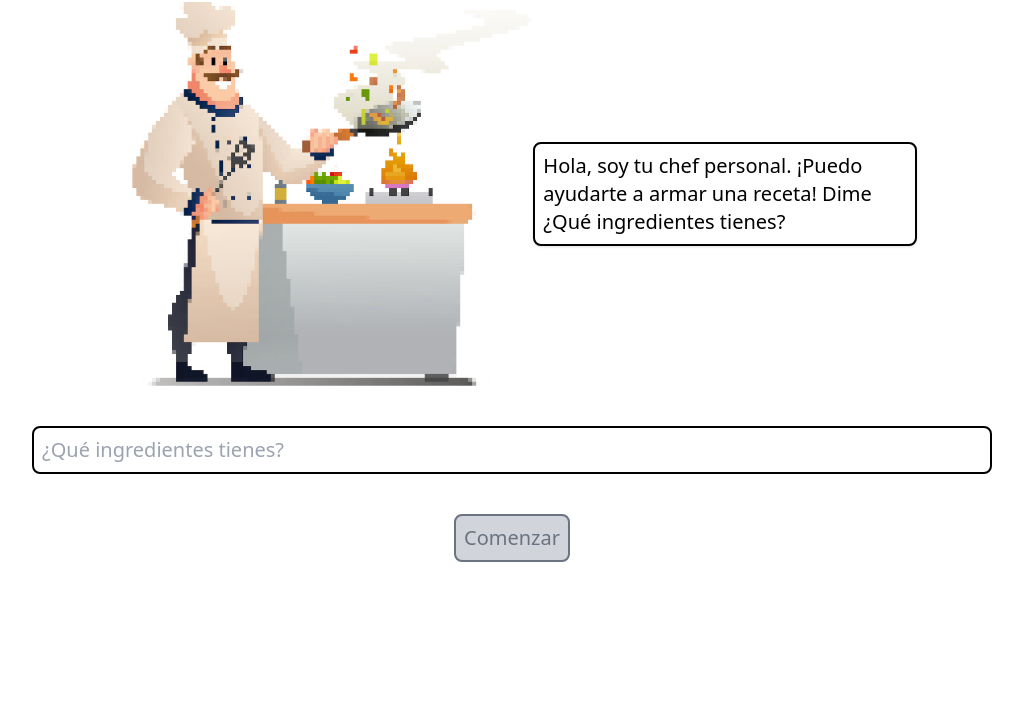
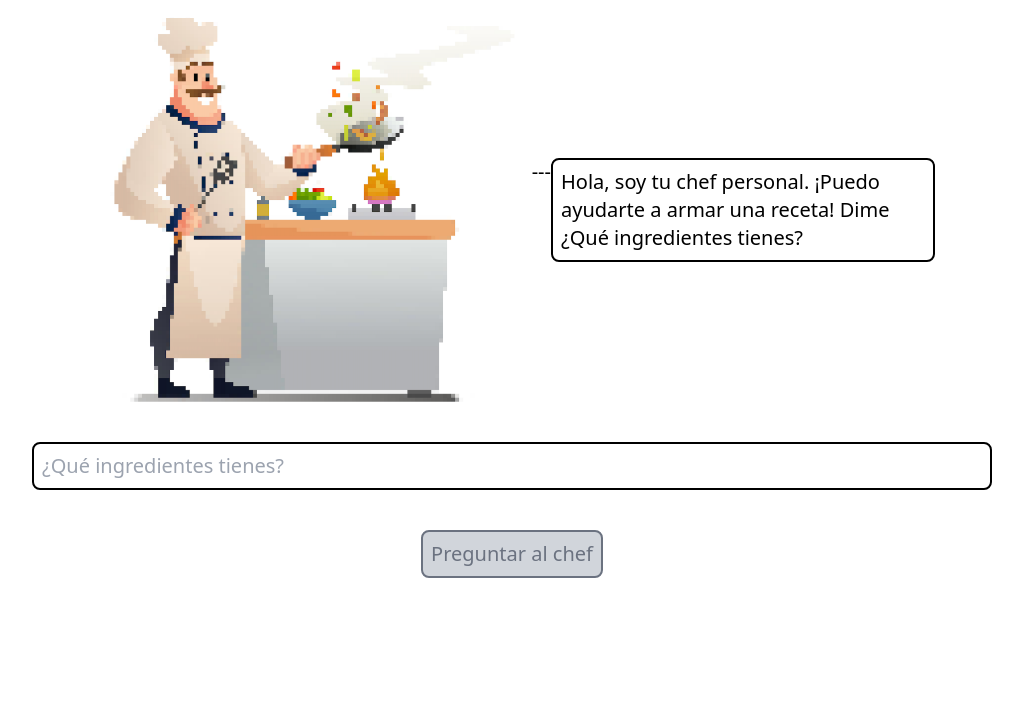
Before and after one commit to NicMotta/chef-ia, an Astro site: page / in a window 1280 px wide. Shown: the part 91-800 px from the top of the page, without its empty margins (128-1151 px from the left). Built offline with nearby package versions, Linux system fonts and the light colour scheme; Astro itself is replaced by a stand-in of ours.

Commit message:
interfaz terminada

```diff
--- a/package.json
+++ b/package.json
@@ -13,11 +13,17 @@
     "@astrojs/react": "^3.3.0",
     "@astrojs/tailwind": "^5.1.0",
     "@fontsource-variable/pixelify-sans": "^5.0.3",
+    "@nanostores/react": "^0.7.2",
     "@types/react": "^18.2.79",
     "@types/react-dom": "^18.2.25",
     "astro": "^4.6.3",
+    "nanostores": "^0.10.3",
     "react": "^18.2.0",
     "react-dom": "^18.2.0",
     "tailwindcss": "^3.4.3"
+  },
+  "devDependencies": {
+    "eslint": "^9.1.1",
+    "eslint-plugin-astro": "^1.0.3"
   }
 }
--- a/src/components/Button.astro
+++ /dev/null
@@ -1,9 +0,0 @@
----
-const { text } = Astro.props;
----
-
-<button
-  class="text-xl m-auto border-2 rounded-lg p-2 border-black bg-orange-500 hover:bg-orange-400"
->
-  {text}
-</button>
--- /dev/null
+++ b/src/components/Button.jsx
@@ -0,0 +1,8 @@
+export default function Button(props) {
+  return <button
+  onClick={props.onClick}
+  className="text-xl m-auto border-2 rounded-lg p-2 border-black bg-orange-500 hover:bg-orange-400 disabled:bg-gray-300 disabled:border-gray-500 disabled:text-gray-500"
+>
+  {props.text}
+</button>
+}
--- a/src/components/Card.astro
+++ /dev/null
@@ -1,13 +0,0 @@
----
-interface Props {
-  content: string;
-}
-
-const { content } = Astro.props;
----
-
-<p
-  class="text-xl p-2 border-2 border-black rounded-lg bg-white max-w-sm text-pretty shadow"
->
-  {content}
-</p>
--- /dev/null
+++ b/src/components/ChefDialog.jsx
@@ -0,0 +1,31 @@
+import { useStore } from '@nanostores/react';
+import { isLoading, responseData, recipe } from '../utils/store';
+import { CONTENT} from '../utils/constants';
+import { getDialogChef } from '../utils/helpers';
+import TextDialog from './TextDialog';
+import Button from './Button';
+
+export default function ChefDialog() {
+  const $isLoading = useStore(isLoading);
+  const $response = useStore(responseData);
+  const $recipe = useStore(recipe);
+  const dialogChef = getDialogChef($response, $isLoading, $recipe);
+
+  function handleClick (index) {
+    recipe.set($response.recipes[index]);
+  }
+
+  return (
+    <div>
+      <TextDialog content={dialogChef} />
+
+      { $response &&
+        <div className='flex gap-4 mt-4'>
+          {$response.recipesTitle.map((recipeTitle, index) => (
+            <Button key={index} onClick={() => handleClick(index)} text={recipeTitle} />
+          ))}
+        </div>
+      }
+    </div>
+  )
+}
--- a/src/components/InputText.jsx
+++ b/src/components/InputText.jsx
@@ -1,23 +1,24 @@
-import { useState } from "react";
-import { CONTENT, URL } from "../utils/constants";
+import { useEffect, useState } from "react";
+import { useStore } from '@nanostores/react';
+import { CONTENT, URL, DATA_MOCK } from "../utils/constants";
+import { isLoading, responseData, recipe } from '../utils/store';
 
 export default function InputText(props) {
   const [value, setValue] = useState('');
-  const [loading, setLoading] = useState(false);
-  const [response, setResponse] = useState({});
-  const [error, setError] = useState(null);
-
+  const $isLoading = useStore(isLoading);
+  const $response = useStore(responseData);
 
   const postData = {
     model: "chef",
     options: {
-          seed: 1823,
+      seed: Math.floor(Math.random() * 10000) + 1,
       temperature: 0.5
     },
     prompt: value,
     stream: false
   }
 
+  // TODO Refactorizar y mover a archivo /utils/services.js
   async function dataPost() {
     await fetch(URL, {
       method: 'POST',
@@ -31,8 +32,7 @@ export default function InputText(props) {
       })
       .then(data => {
         if (data) {
-          setResponse(data.response);
-          console.log(response, data, JSON.parse(data.response))
+          isLoading.set(false)
         }
       })
       .catch(error => {
@@ -46,10 +46,19 @@ export default function InputText(props) {
   }
 
   const handleClick = async () => {
-    setLoading(true);
+    responseData.set(null);
+    recipe.set(null);
+    isLoading.set(true);
+    responseData.set(DATA_MOCK);
     setValue('');
-    dataPost();
+    //dataPost();
   }
+
+  useEffect(() => {
+    if ($response) {
+      isLoading.set(false);
+    }
+  }, [$isLoading, $response]);
 
   return (
     <>
@@ -58,13 +67,13 @@ export default function InputText(props) {
         type="text"
         id='text-input'
         name={props.name}
-        placeholder={loading ? CONTENT.placeholder.loading : CONTENT.placeholder.input}
+        placeholder={$isLoading ? CONTENT.placeholder.loading : CONTENT.placeholder.input}
         value={value}
         onChange={handleChange}
-        disabled={loading}
+        disabled={$isLoading}
       />
-      <button className="text-xl m-auto border-2 rounded-lg p-2 border-black bg-orange-500 hover:bg-orange-400 disabled:bg-gray-300 disabled:border-gray-500 disabled:text-gray-500" disabled={value === '' || loading} onClick={handleClick}>
-        {loading ? CONTENT.button.loading : CONTENT.button.start}
+      <button className="text-xl m-auto border-2 rounded-lg p-2 border-black bg-orange-500 hover:bg-orange-400 disabled:bg-gray-300 disabled:border-gray-500 disabled:text-gray-500" disabled={value === '' || $isLoading} onClick={handleClick}>
+        {$isLoading ? CONTENT.button.loading : CONTENT.button.start}
       </button>
     </>
   );
--- /dev/null
+++ b/src/components/TextDialog.jsx
@@ -0,0 +1,8 @@
+import { CONTENT } from "../utils/constants"
+
+export default function TextDialog(props) {
+  return <div className="flex">
+    <p className="text-xl">{CONTENT.dialog}</p>
+    <p className="text-xl p-2 border-2 border-black rounded-lg bg-white max-w-sm text-pretty w-full md:w-96">{props.content}</p>
+  </div>
+}
--- a/src/layouts/Layout.astro
+++ b/src/layouts/Layout.astro
@@ -1,5 +1,7 @@
 ---
 import "@fontsource-variable/pixelify-sans";
+import { CONTENT } from "../utils/constants";
+
 interface Props {
   title: string;
 }
@@ -18,9 +20,10 @@ const { title } = Astro.props;
     <title>{title}</title>
   </head>
   <body>
-    <h1 class="text-3xl font-bold text-center p-2 my-5">
-      GenAI Innovation Squad - IA Chef
+    <h1 class="text-4xl font-bold text-center">
+      {CONTENT.title}
     </h1>
+    <h2 class="text-3xl font-bold text-center mb-8">{CONTENT.subtitle}</h2>
     <slot />
   </body>
 </html>
--- a/src/pages/index.astro
+++ b/src/pages/index.astro
@@ -3,16 +3,17 @@ import { Image } from "astro:assets";
 import Layout from "../layouts/Layout.astro";
 import ChefImage from "../../public/assets/chef.png";
 import InputText from "../components/InputText";
-import Card from "../components/Card.astro";
-import { CONTENT } from "../utils/constants";
+import ChefDialog from "../components/ChefDialog";
 ---
 
 <Layout title="Chef IA">
   <main>
     <div class="flex flex-col justify-items-center gap-10">
-      <div class="flex m-auto items-center justify-center">
-        <Image class="w-full md:w-1/3" src={ChefImage} alt="" />
-        <Card content={CONTENT.chef.welcome} />
+      <div
+        class="flex flex-col md:flex-row m-auto items-center justify-center gap-4"
+      >
+        <Image class="w-2/3 md:w-1/3" src={ChefImage} alt="" />
+        <ChefDialog client:only="react" />
       </div>
       <InputText client:only="react" />
     </div>
--- a/src/utils/constants.js
+++ b/src/utils/constants.js
@@ -1,9 +1,12 @@
 export const CONTENT = {
-  title: "Innovation Squad - GenIA",
+  title: "Chef IA",
+  subtitle: "from Innovation Squad - GenIA",
   chef: {
     welcome:
       "Hola, soy tu chef personal. ¡Puedo ayudarte a armar una receta! Dime ¿Qué ingredientes tienes?",
     loading: "Mmm... Interesante...",
+    success:
+      "Genial, he encontrado dos recetas que puedes preparar con tus ingredientes. Seleccioná cual te gusta y te ayudaré a prepararla.",
     error:
       "Lo siento, no he podido encontrar una receta para tus ingredientes.",
   },
@@ -12,9 +15,19 @@ export const CONTENT = {
     loading: "El chef está pensando recetas según tus ingredientes",
   },
   button: {
-    start: "Comenzar",
+    start: "Preguntar al chef",
     loading: "Pensando ...",
   },
+  dialog: "---",
 };
 
 export const URL = "http://localhost:11434/api/generate";
+
+export const DATA_MOCK = {
+  response: "¡Excelente elección!",
+  recipesTitle: ["Torta de manzana", "Omelette"],
+  recipes: [
+    "Haz una torta de manzana: mezcla 2 huevos con 1 cucharada de harina y agrega rebanadas de manzana. Cocina en un sartén hasta que esté dorado.",
+    "Haz una omelette: bate 2 huevos con 1 cucharada de harina y cocina en un sartén hasta que esté cocido. Agrega rebanadas de manzana y dobla la omelette para servir.",
+  ],
+};
--- /dev/null
+++ b/src/utils/helpers.js
@@ -0,0 +1,17 @@
+import { CONTENT } from "./constants";
+
+export function getDialogChef(response, isLoading, recipe) {
+  if (isLoading) {
+    return CONTENT.chef.loading;
+  }
+
+  if (response && !recipe) {
+    return CONTENT.chef.success;
+  }
+
+  if (recipe) {
+    return recipe;
+  }
+
+  return CONTENT.chef.welcome;
+}
--- /dev/null
+++ b/src/utils/store.js
@@ -0,0 +1,5 @@
+import { atom } from "nanostores";
+
+export const isLoading = atom(false);
+export const responseData = atom(null);
+export const recipe = atom(null);
```
Also changed, not shown: eslint.config.js (added, +12 -0 lines), pnpm-lock.yaml, src/utils/services.js (added). Lines whose indentation alone changed are shown as unchanged.
